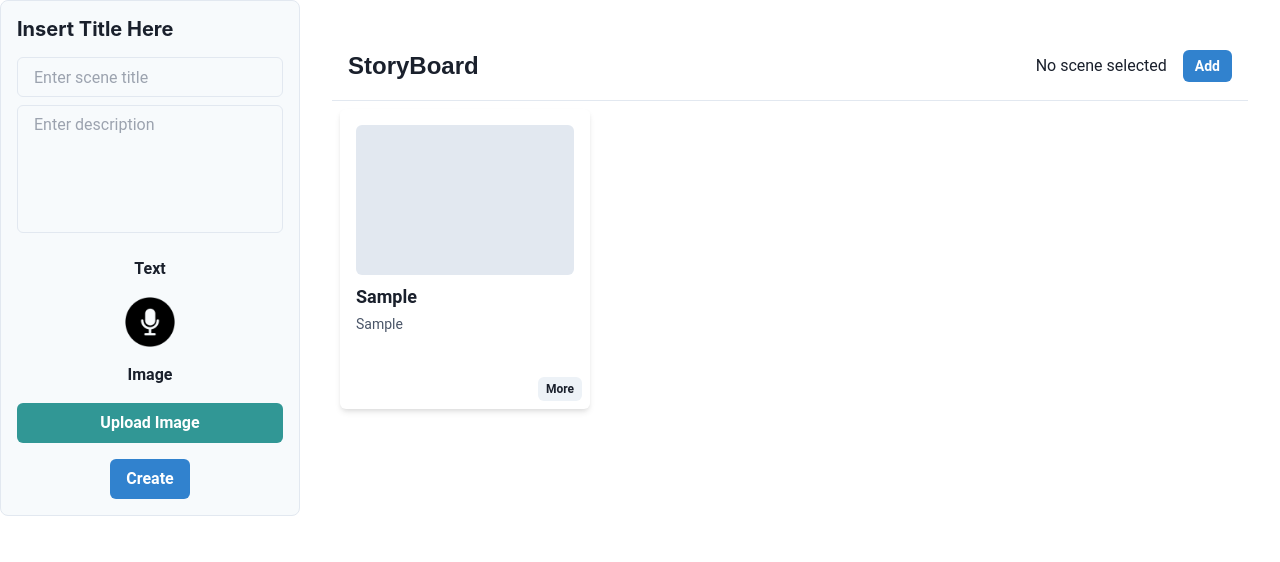
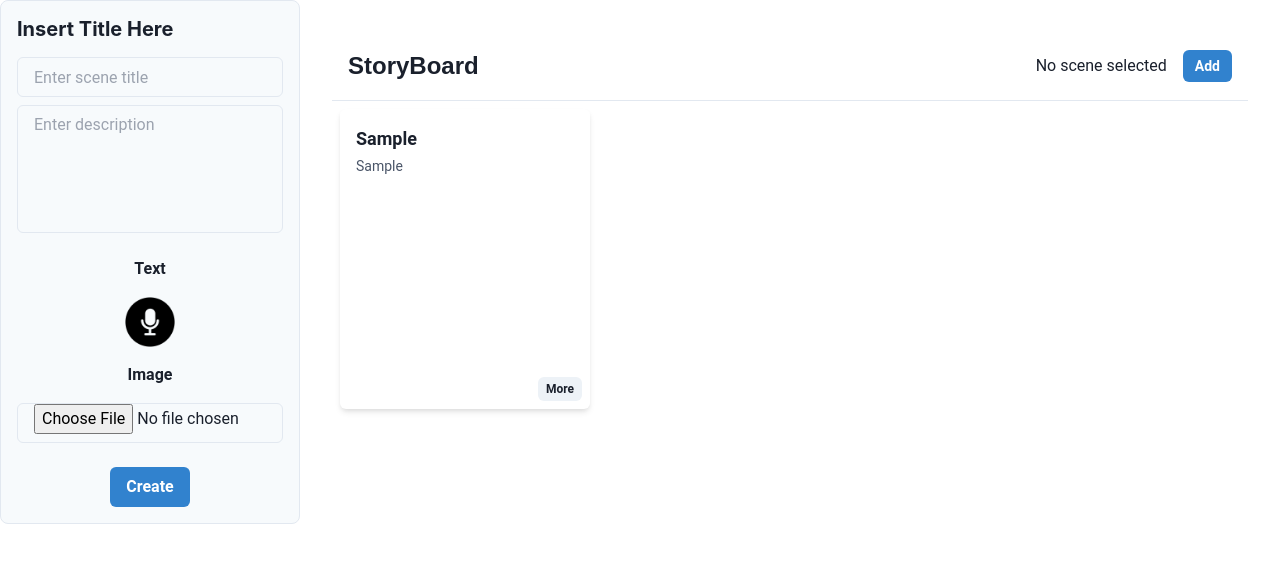
Before and after one commit to Kit-Kat31415926/Storyboard, a React (Create React App) app in the folder storyboard/: page /Home in a window 1280 px wide. Both pictures are taken after typing "Sample", "Sample" into the empty fields and a click on the button "Create". Shown: the top 562 px of the page. Built offline with nearby package versions, Linux system fonts and the light colour scheme.

Commit message:
Added upload image functionality

```diff
--- a/storyboard/src/components/SceneCard.jsx
+++ b/storyboard/src/components/SceneCard.jsx
@@ -1,5 +1,5 @@
 import React from 'react';
-import { Box, Text, Button } from '@chakra-ui/react';
+import { Box, Text, Button, Image } from '@chakra-ui/react';
 import { motion } from 'framer-motion';
 
 export const SceneCard = ({ scene, isSelected, onSelect, onToggleDescription }) => (
@@ -16,12 +16,17 @@ export const SceneCard = ({ scene, isSelected, onSelect, onToggleDescription })
     position="relative"
     onClick={onSelect}
   >
-    <Box
-      bg="gray.200"
-      height="150px"
-      mb={2}
-      borderRadius="md"
-    />
+    {scene.image && (
+      <Image
+        src={scene.image}
+        alt={scene.title}
+        boxSize="150px"
+        objectFit="cover"
+        mb={2}
+        borderRadius="md"
+      />
+    )}
+
     <Text fontSize="lg" fontWeight="bold" mb={1}>
       {scene.title}
     </Text>
--- a/storyboard/src/components/SideBar.jsx
+++ b/storyboard/src/components/SideBar.jsx
@@ -2,19 +2,42 @@ import React, { useState } from 'react';
 import { Box, Button, Input, Heading, VStack, Text, Image, Textarea } from '@chakra-ui/react';
 import mic from '../assets/microphone.png';
 
-const SideBar = ({ onAddScene, title, setTitle, description, setDescription, saveCreate, scenes, setScenes, selectedSceneIndex, createNewScene }) => {
-    // const [title, setTitle] = useState('');
-    // const [description, setDescription] = useState('');
+const SideBar = ({ onAddScene, title, setTitle, description, setDescription, saveCreate, scenes, setScenes, selectedSceneIndex, createNewScene, file, setFile, imageUrl, setImageUrl }) => {
+    const handleUpload = (event) => {
+        const selectedFile = event.target.files[0];
+        if (selectedFile) {
+            setFile(selectedFile);
+            const reader = new FileReader();
+            reader.onloadend = () => {
+                setImageUrl(reader.result);
+            };
+            reader.readAsDataURL(selectedFile);
+        }
+    };
 
-    const handleUpload = () => {
-        // Upload logic here
-        console.log("Upload Image");
+    const addScene = async (title, description) => {
+        let newScene;
+
+        if (saveCreate === "Create") {
+            newScene = {
+                id: `scene-${scenes.length + 1}`,
+                title: title,
+                description: description,
+                image: imageUrl,
+                expanded: false,
+            };
+            setScenes([...scenes, newScene]);
+            createNewScene();
+        } else if (saveCreate === "Save") {
+            scenes[selectedSceneIndex].title = title;
+            scenes[selectedSceneIndex].description = description;
+            if (imageUrl) {
+                scenes[selectedSceneIndex].image = imageUrl;
+            }
+            createNewScene();
+        }
     };
-    const handleDelete = () => {
-        const newScenes = scenes.filter((_, i) => i !== selectedSceneIndex);
-        setScenes(newScenes);
-        createNewScene();
-    }
+
     return (
         <Box className="SideBar" h="full" w="300px" borderWidth="1px" borderRadius="lg" borderColor="gray.200" p={4} bg="gray.50">
             <Heading as="h2" size="md" mb={4}>Insert Title Here</Heading>
@@ -31,22 +54,24 @@ const SideBar = ({ onAddScene, title, setTitle, description, setDescription, sav
                         value={description}
                         onChange={(e) => setDescription(e.target.value)}
                         mb={2}
-                        resize="none" // Prevent resizing
-                        rows={5} // Start with 5 rows
-                        minHeight="80px" // Minimum height
-                        maxHeight="200px" // Set a maximum height
+                        resize="none"
+                        rows={5}
+                        minHeight="80px"
+                        maxHeight="200px"
                     />
                 </Box>
+
                 <Text fontWeight="bold">Text</Text>
                 <Image src={mic} alt="microphone" boxSize="50px" />
                 <Text fontWeight="bold">Image</Text>
-                <Button onClick={handleUpload} colorScheme="teal" w="full">Upload Image</Button>
+
+                <Input type="file" accept="image/*" onChange={handleUpload} mb={2} />
+                {imageUrl && (
+                    <Image src={imageUrl} alt="Uploaded" boxSize="100px" objectFit="cover" mb={2} />
+                )}
+
                 <VStack spacing={2} w="full">
-                    {saveCreate === "Save" && (
-                        <Button colorScheme="red" onClick={() => handleDelete()}>Delete</Button>
-                        // <Button colorScheme="red" onClick={() => console.log("Delete")}>Delete</Button>
-                    )}
-                    <Button colorScheme="blue" onClick={() => onAddScene(title, description)}>{saveCreate}</Button>
+                    <Button colorScheme="blue" onClick={() => addScene(title, description)}>{saveCreate}</Button>
                 </VStack>
             </VStack>
         </Box>
--- a/storyboard/src/pages/Home.jsx
+++ b/storyboard/src/pages/Home.jsx
@@ -13,23 +13,26 @@ const Home = () => {
   const [title, setTitle] = useState('');
   const [description, setDescription] = useState('');
   const [saveCreate, setSaveCreate] = useState('Create');
-  const addScene = (title, description) => {
-    if (saveCreate === "Create") {
-      const newScene = {
-        id: `scene-${scenes.length + 1}`,
-        title: title,
-        description: description,
-        expanded: false,
-      };
-      setScenes([...scenes, newScene]);
-      createNewScene();
-    } else if (saveCreate === "Save") {
-      scenes[selectedSceneIndex].title = title;
-      scenes[selectedSceneIndex].description = description;
-      createNewScene();
-    }
+  const [file, setFile] = useState(null); // Store the uploaded file
+  const [imageUrl, setImageUrl] = useState(null); // Preview of the uploaded image
 
-  };
+  // const addScene = (title, description) => {
+  //   if (saveCreate === "Create") {
+  //     const newScene = {
+  //       id: `scene-${scenes.length + 1}`,
+  //       title: title,
+  //       description: description,
+  //       expanded: false,
+  //     };
+  //     setScenes([...scenes, newScene]);
+  //     createNewScene();
+  //   } else if (saveCreate === "Save") {
+  //     scenes[selectedSceneIndex].title = title;
+  //     scenes[selectedSceneIndex].description = description;
+  //     createNewScene();
+  //   }
+
+  // };
 
   const createNewScene = () => {
     setTitle('');
@@ -67,7 +70,7 @@ const Home = () => {
 
   return (
     <Flex minHeight="100vh" bg="white" fontFamily="'Roboto', sans-serif">
-      <SideBar onAddScene={addScene}
+      <SideBar
         title={title}
         setTitle={setTitle}
         description={description}
@@ -76,7 +79,11 @@ const Home = () => {
         scenes={scenes}
         setScenes={setScenes}
         selectedSceneIndex={selectedSceneIndex}
-        createNewScene={createNewScene}/>
+        createNewScene={createNewScene}
+        file={file}
+        setFile={setFile}
+        imageUrl={imageUrl}
+        setImageUrl={setImageUrl}/>
       <Box flex="1" p={8} overflowY="auto">
         <TitleBar scenes={scenes} selectedSceneIndex={selectedSceneIndex} createNewScene={createNewScene} />
         <DragDropContext onDragEnd={onDragEnd}>
```
